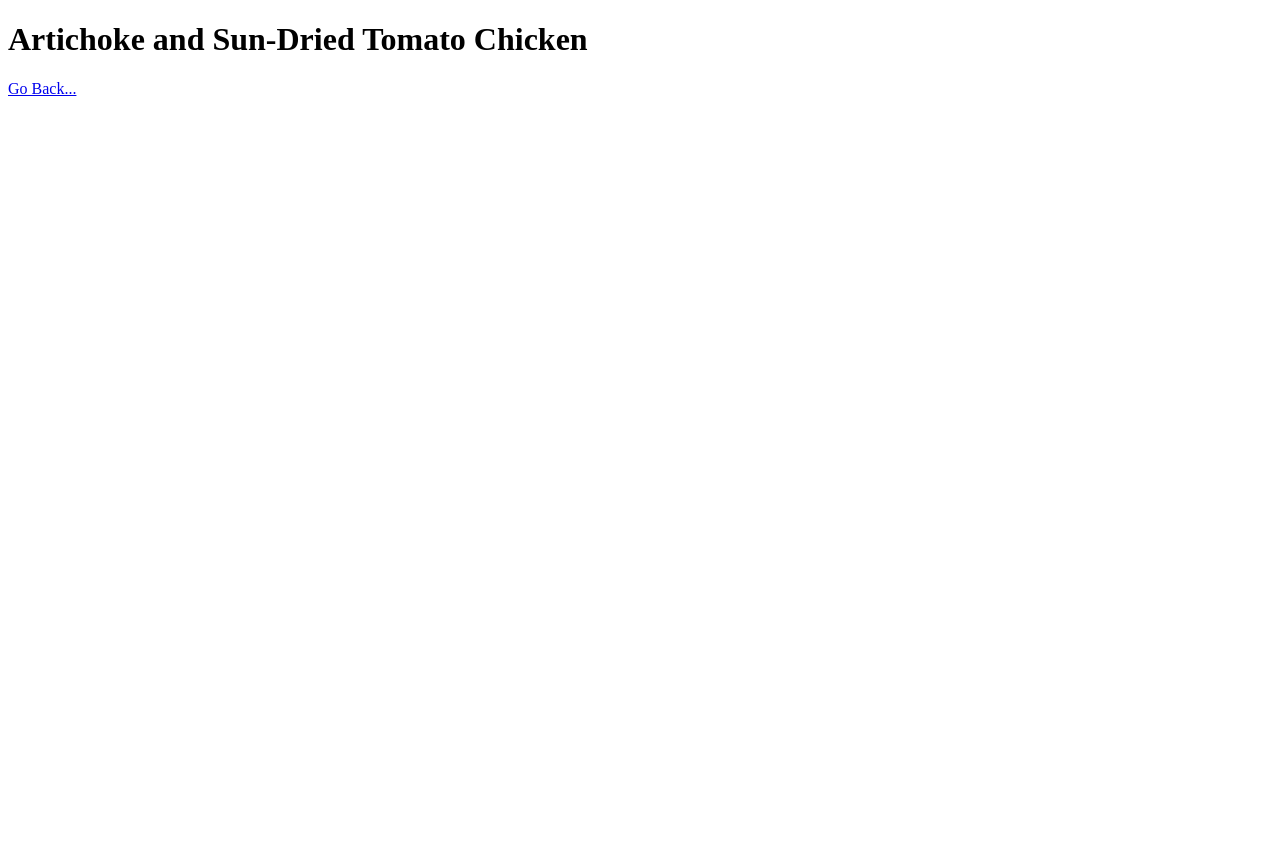
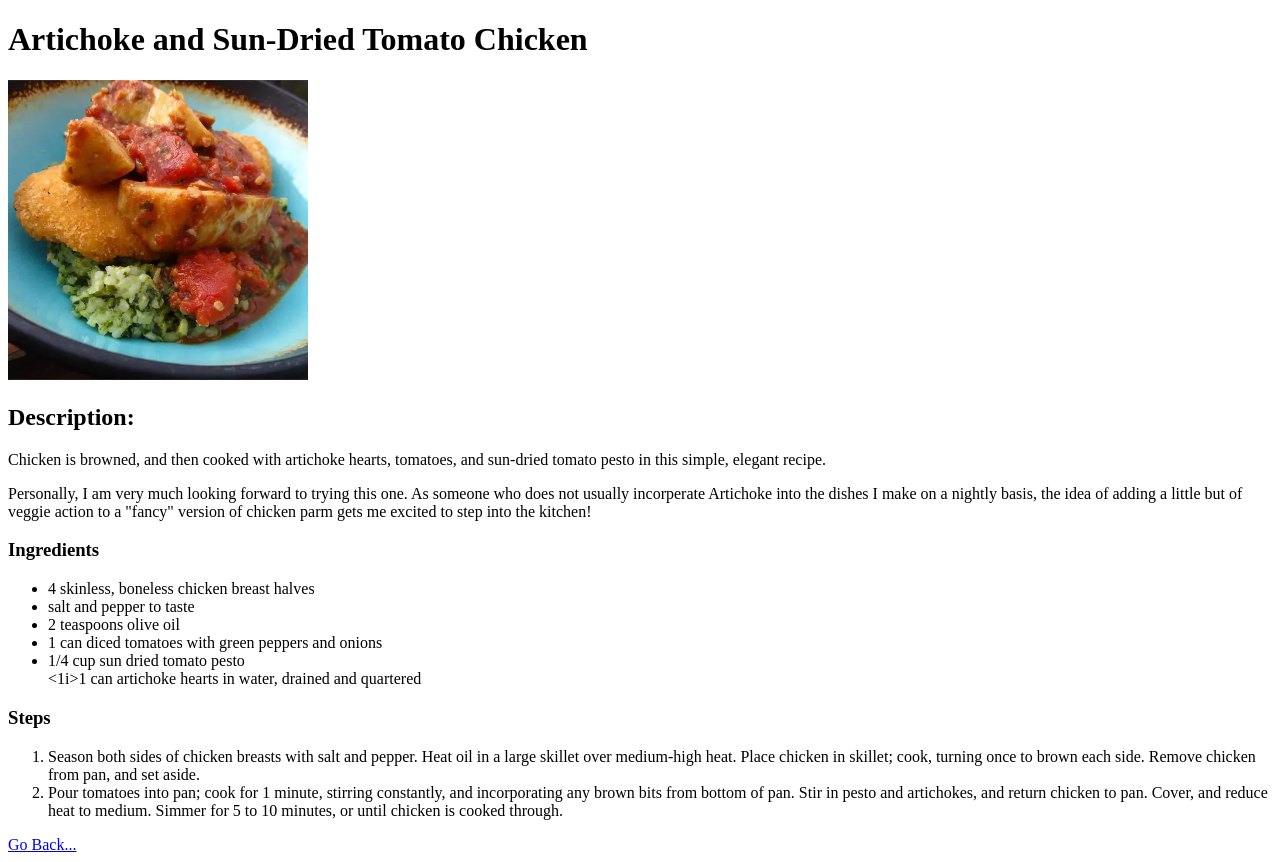
Before and after one commit to jralleta-3dp/odin-recipes, a plain HTML site: page recipes/artichoke-and-sundried-tomato-chicken.html in a window 1280 px wide. Before the commit the page ends 800 px from the top, so only its background shows below. Drawn offline with Linux system fonts and the light colour scheme.

Commit message:
Add content to artichoke tomato chicken page
- Load full recipe from Allrecipes has been loaded into the content of
  recipes/artichoke-and-sundried-tomato-chicken.html page
- Provide full tutorial on the webpage, so that users may find the
  an image of the completed dish, the ingredients needed to cook the
  dish, and the steps the user must take to complete the dish.

```diff
--- a/recipes/artichoke-and-sundried-tomato-chicken.html
+++ b/recipes/artichoke-and-sundried-tomato-chicken.html
@@ -7,6 +7,24 @@
 </head>
 <body>
     <h1>Artichoke and Sun-Dried Tomato Chicken</h1>
+    <img src="../imgs/artichoke-chicken.png" alt="Image of artichoke sun-dried tomato chicken plated on a white saucer" width="300" height="300">
+    <h2>Description:</h2>
+    <p>Chicken is browned, and then cooked with artichoke hearts, tomatoes, and sun-dried tomato pesto in this simple, elegant recipe.</p>
+    <p>Personally, I am very much looking forward to trying this one. As someone who does not usually incorperate Artichoke into the dishes I make on a nightly basis, the idea of adding a little but of veggie action to a "fancy" version of chicken parm gets me excited to step into the kitchen!</p>
+    <h3>Ingredients</h3>
+    <ul>
+        <li>4 skinless, boneless chicken breast halves</li>
+        <li>salt and pepper to taste</li>
+        <li>2 teaspoons olive oil</li>
+        <li>1 can diced tomatoes with green peppers and onions</li>
+        <li>1/4 cup sun dried tomato pesto</li>
+        <1i>1 can artichoke hearts in water, drained and quartered</1i>
+    </ul>
+    <h3>Steps</h3>
+    <ol>
+        <li>Season both sides of chicken breasts with salt and pepper. Heat oil in a large skillet over medium-high heat. Place chicken in skillet; cook, turning once to brown each side. Remove chicken from pan, and set aside.</li>
+        <li>Pour tomatoes into pan; cook for 1 minute, stirring constantly, and incorporating any brown bits from bottom of pan. Stir in pesto and artichokes, and return chicken to pan. Cover, and reduce heat to medium. Simmer for 5 to 10 minutes, or until chicken is cooked through.</li>
+    </ol>
     <a href="../index.html">Go Back...</a>
 </body>
 </html>
```
Also changed, not shown: index.html (added, +12 -0 lines), imgs/artichoke-chicken.png (added).
